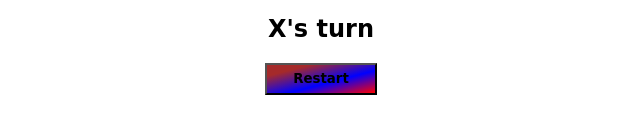
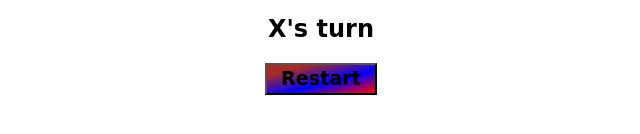
Before and after one commit to aloneboy03/tic_tac_toe-game, a plain HTML site: page index.html in a window 1280 px wide. Shown: the part 464-598 px from the top of the page, 319-959 px from the left. Drawn offline with Linux system fonts and the light colour scheme.

Commit message:
second commit

```diff
--- a/style.css
+++ b/style.css
@@ -25,9 +25,11 @@
 #restartBtn{
     width: 7rem;
     height: 2rem;
+    margin: 0 auto;
     cursor: pointer;
     font-family: "Permanent Marker", cursive;
     /* transform: translateX(10%); */
     background: linear-gradient(to right bottom, brown 20%, blue 60%, red);
     font-weight: 700;
+    font-size: 1.2rem;
 }
```
